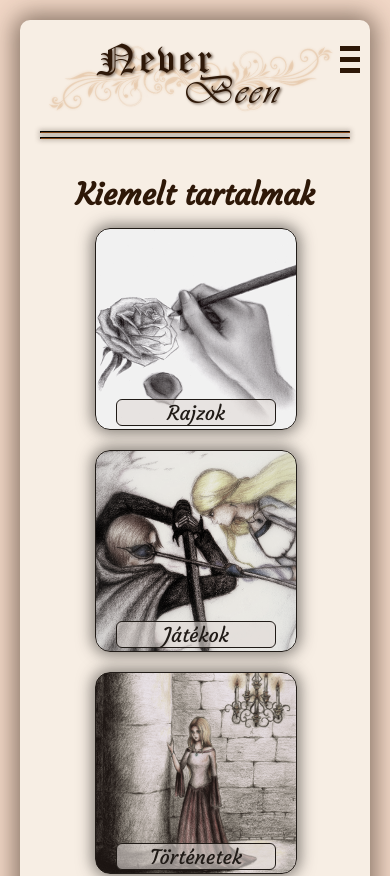
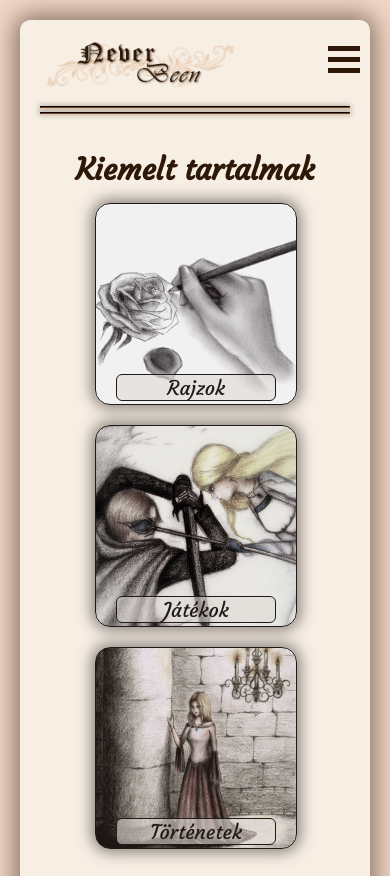
Before and after one commit to Szeba25/nbvue, a Vue app: page / in a window 390 px wide. Shown: the top 876 px of the page. Built offline with nearby package versions, Linux system fonts and the light colour scheme.

Commit message:
Fixed new menu on mobile

```diff
--- a/src/App.vue
+++ b/src/App.vue
@@ -305,6 +305,13 @@ a {
     }
 }
 
+@media only screen and (max-width: 420px) {
+    .title-image {
+        width: 200px;
+        height: 50px;
+    }
+}
+
 .mobile-menu {
     width: 32px;
     height: 32px;
```
